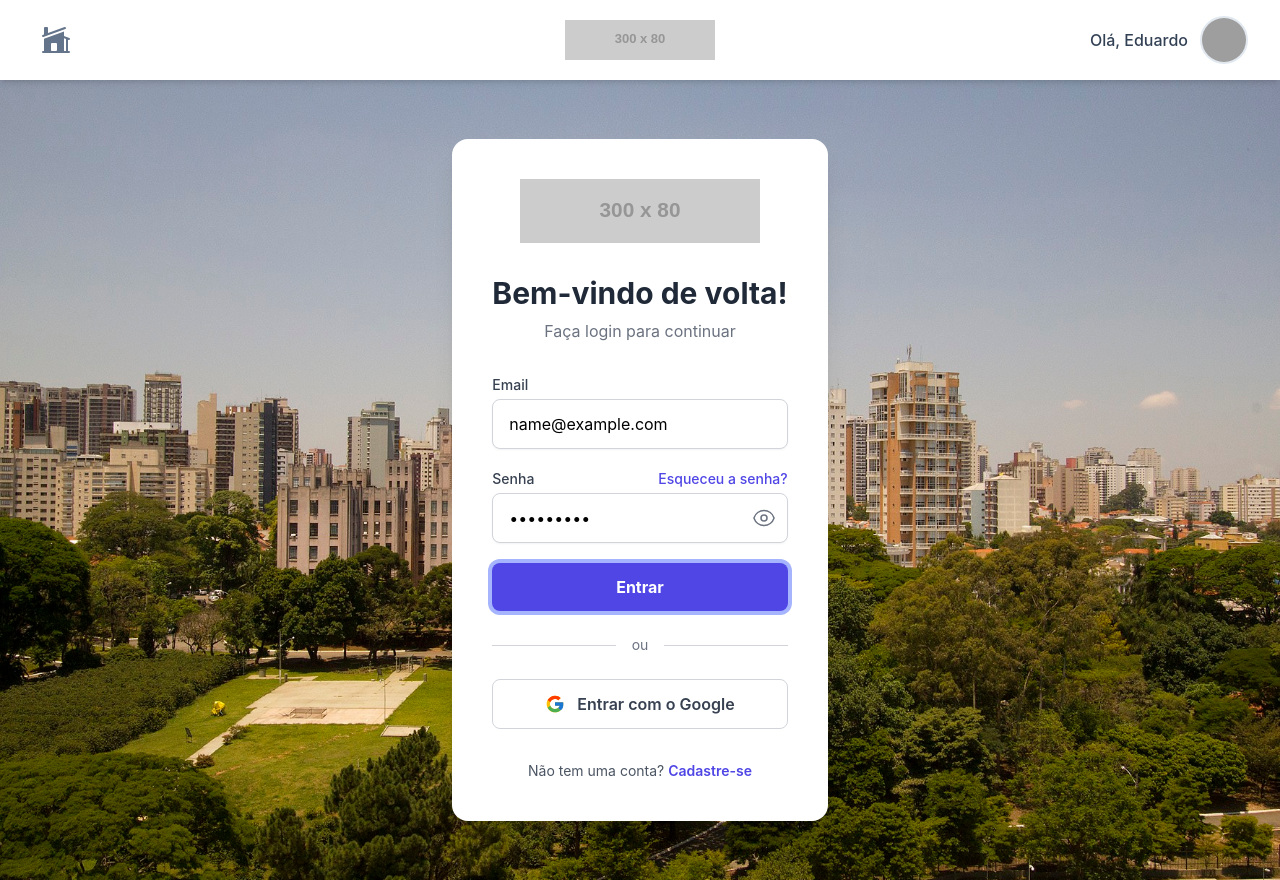
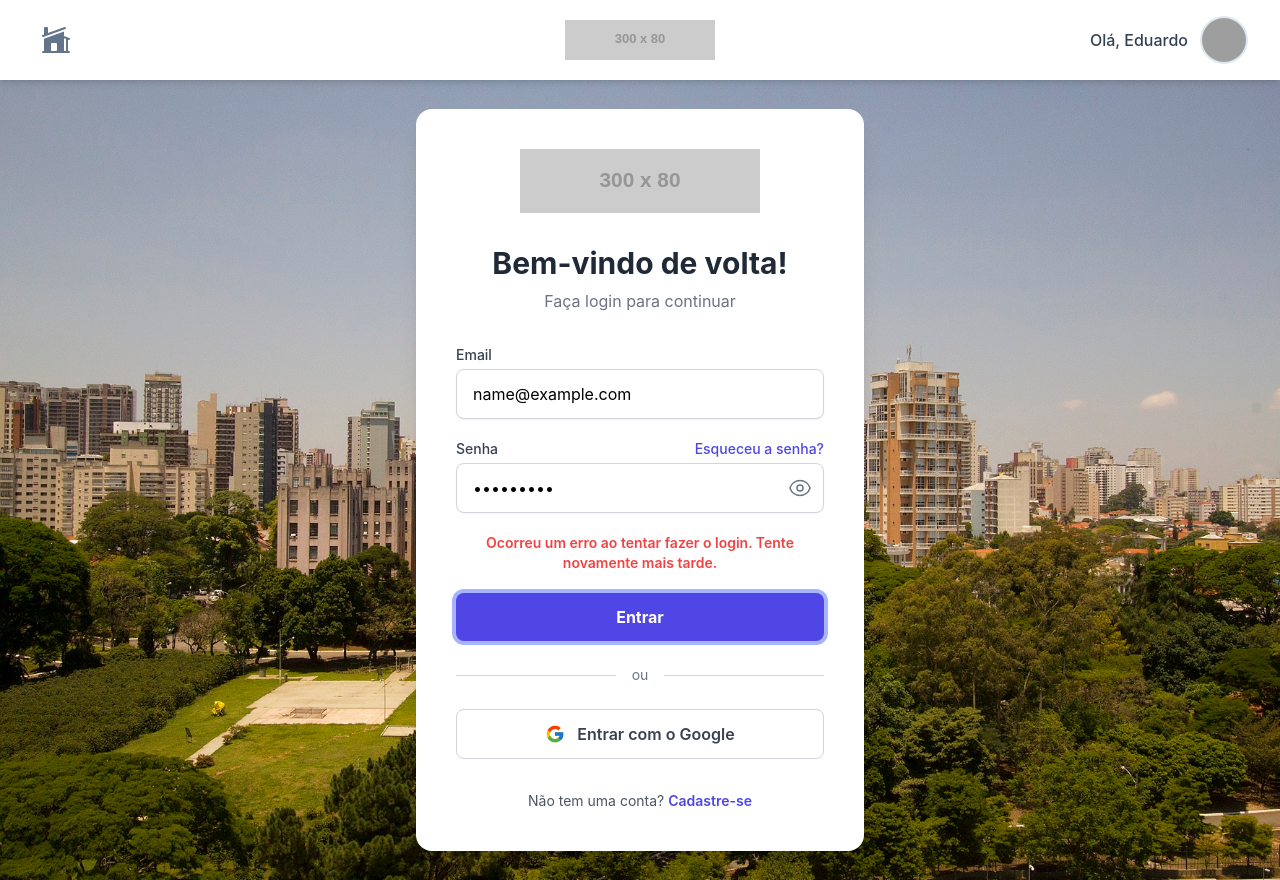
Before and after one commit to EduardoCFonte/Project-LoginAuth, a React (Create React App) app in the folder frontend/: page /login in a window 1280 px wide. Both pictures are taken after typing "name@example.com", "Sample123" into the empty fields and a click on the button "Entrar". Built offline with nearby package versions, Linux system fonts and the light colour scheme; no server answers; grey boxes are pictures that could not be loaded.

Commit message:
Implemented frontend logic in login

```diff
--- a/frontend/src/App.tsx
+++ b/frontend/src/App.tsx
@@ -1,23 +1,27 @@
 import React from 'react';
+import {  Routes, Route, Navigate } from 'react-router-dom';
+import { AuthProvider } from './contexts/AuthContext';
+
 import Header from './components/Layout/Header';
-import { Routes, Route, Navigate } from 'react-router-dom';
 import LoginPage from './pages/LoginPage';
-import RegisterPage from "./pages/RegisterPage"
+import RegisterPage from "./pages/RegisterPage";
 
 const App = () => {
   return (
-<div className="flex flex-col h-screen">
+
+      <AuthProvider>
+        <div className="flex flex-col h-screen bg-gray-100">
           <Header />
           <main className="flex-grow">
             <Routes>
               <Route path="/" element={<Navigate to="/login" />} />
+              <Route path="/login" element={<LoginPage />} />
+              <Route path="/register" element={<RegisterPage />} />
 
-          <Route path="/login" element={<LoginPage />} />
-
-          <Route path="/register" element={<RegisterPage />} />
             </Routes>
           </main>
         </div>
+      </AuthProvider>
   );
 };
 
--- a/frontend/src/components/UI/LoginCard.tsx
+++ b/frontend/src/components/UI/LoginCard.tsx
@@ -1,6 +1,7 @@
 import React, { useState } from 'react';
-import { Link } from 'react-router-dom';
 import api from '../../services/api';
+import { Link , useNavigate} from 'react-router-dom';
+import { useAuth } from '../../contexts/AuthContext';
 
 const GoogleIcon: React.FC = () => (
   <svg className="w-5 h-5 mr-3" viewBox="0 0 48 48">
@@ -14,21 +15,40 @@ const GoogleIcon: React.FC = () => (
 const logoImobiliare = 'https://placehold.co/300x80/ffffff/333333?text=IMOBILIARE';
 
 const LoginCard: React.FC = () => {
+    const navigate = useNavigate();
     const [showPassword, setShowPassword] = useState(false);
-    const [login, setLogin] = useState({
+    const [login_user, setLogin] = useState({
       email: "",
       password: ""
     })
+    const { login } = useAuth();
+    const [error, setError] = useState('');
 
-    const handleSubmit = (e: React.FormEvent) => {
+    const handleSubmitLogin = async (e: React.FormEvent) => {
         e.preventDefault();
-        alert(`A tentar login com: \nEmail: ${login.email}\nSenha: ${login.password}`);
-        setLogin
-
+        setError('');
+        const params = new URLSearchParams();
+        params.append('username', login_user.email);
+        params.append('password', login_user.password);
         try{
-            const response = api.post("/login", login)
+            console.log(params)
+            const response = await api.post("/api/v1/login", params)
+            console.log(response)
+            if (response.data.access_token) {
+                login(response.data.access_token);
+                navigate('/register');
+            }
+            return response.data;
         }
-        catch{}
+        catch(error:any)
+        {
+            console.error("Falha no login:", error);
+            if (error.response && error.response.status === 401) {
+                setError("Email ou senha incorretos. Por favor, tente novamente.");
+            } else {
+                setError("Ocorreu um erro ao tentar fazer o login. Tente novamente mais tarde.");
+            }
+        }
     };
 
     const handleGoogleLogin = () => {
@@ -47,7 +67,7 @@ const LoginCard: React.FC = () => {
                 <h2 className="text-2xl md:text-3xl font-bold text-center text-gray-800 mb-2">Bem-vindo de volta!</h2>
                 <p className="text-center text-gray-500 mb-8">Faça login para continuar</p>
 
-                <form onSubmit={handleSubmit} className="space-y-5">
+                <form onSubmit={handleSubmitLogin} className="space-y-5">
 
                     <div>
                         <label htmlFor="email" className="block text-sm font-medium text-gray-700 mb-1">
@@ -57,9 +77,9 @@ const LoginCard: React.FC = () => {
                             id="email"
                             type="email"
                             placeholder="seu.email@exemplo.com"
-                            value={login.email}
+                            value={login_user.email}
                             onChange={(e) =>
-                                setLogin({ ...login, email: e.target.value })
+                                setLogin({ ...login_user, email: e.target.value })
                             }
                             required
                             className="w-full px-4 py-3 border border-gray-300 rounded-lg shadow-sm focus:outline-none focus:ring-2 focus:ring-indigo-500 focus:border-indigo-500 transition duration-200"
@@ -80,9 +100,9 @@ const LoginCard: React.FC = () => {
                                 id="password"
                                 type={showPassword ? "text" : "password"}
                                 placeholder="Digite sua senha"
-                                value={login.password}
+                                value={login_user.password}
                                 onChange={(e) =>
-                                    setLogin({ ...login, password: e.target.value })
+                                    setLogin({ ...login_user, password: e.target.value })
                                 }
                                 required
                                 className="w-full px-4 py-3 border border-gray-300 rounded-lg shadow-sm focus:outline-none focus:ring-2 focus:ring-indigo-500 focus:border-indigo-500 transition duration-200"
@@ -106,6 +126,11 @@ const LoginCard: React.FC = () => {
                             </button>
                         </div>
                     </div>
+                    {error && (
+                        <p className="text-red-500 text-sm text-center font-semibold">
+                            {error}
+                        </p>
+                    )}
                     <button
                         type="submit"
                         className="w-full bg-indigo-600 text-white font-bold py-3 px-4 rounded-lg hover:bg-indigo-700 focus:outline-none focus:ring-4 focus:ring-indigo-300 transition-all duration-300 ease-in-out"
--- /dev/null
+++ b/frontend/src/contexts/AuthContext.tsx
@@ -0,0 +1,37 @@
+import React, { createContext, useState, useContext, ReactNode } from 'react';
+
+interface AuthContextType {
+  token: string | null;
+  login: (token: string) => void;
+  logout: () => void;
+}
+
+const AuthContext = createContext<AuthContextType | undefined>(undefined);
+
+export const AuthProvider = ({ children }: { children: ReactNode }) => {
+  const [token, setToken] = useState<string | null>(() => {
+    return localStorage.getItem('authToken');
+  });
+
+  const login = (newToken: string) => {
+    setToken(newToken);
+    localStorage.setItem('authToken', newToken);
+  };
+
+  const logout = () => {
+    setToken(null);
+    localStorage.removeItem('authToken');
+  };
+
+  const value = { token, login, logout };
+
+  return <AuthContext.Provider value={value}>{children}</AuthContext.Provider>;
+};
+
+export const useAuth = () => {
+  const context = useContext(AuthContext);
+  if (context === undefined) {
+    throw new Error('useAuth deve ser usado dentro de um AuthProvider');
+  }
+  return context;
+};
```
Lines whose indentation alone changed are shown as unchanged.
